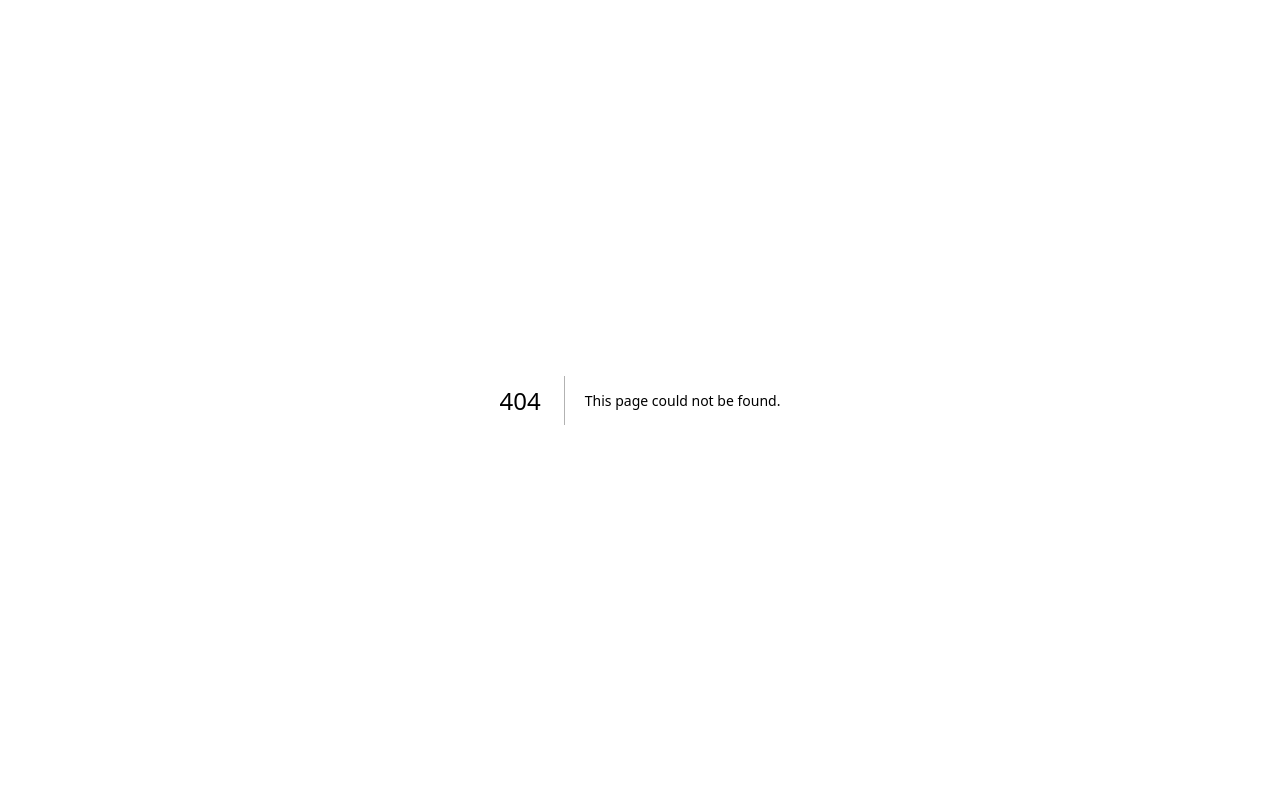
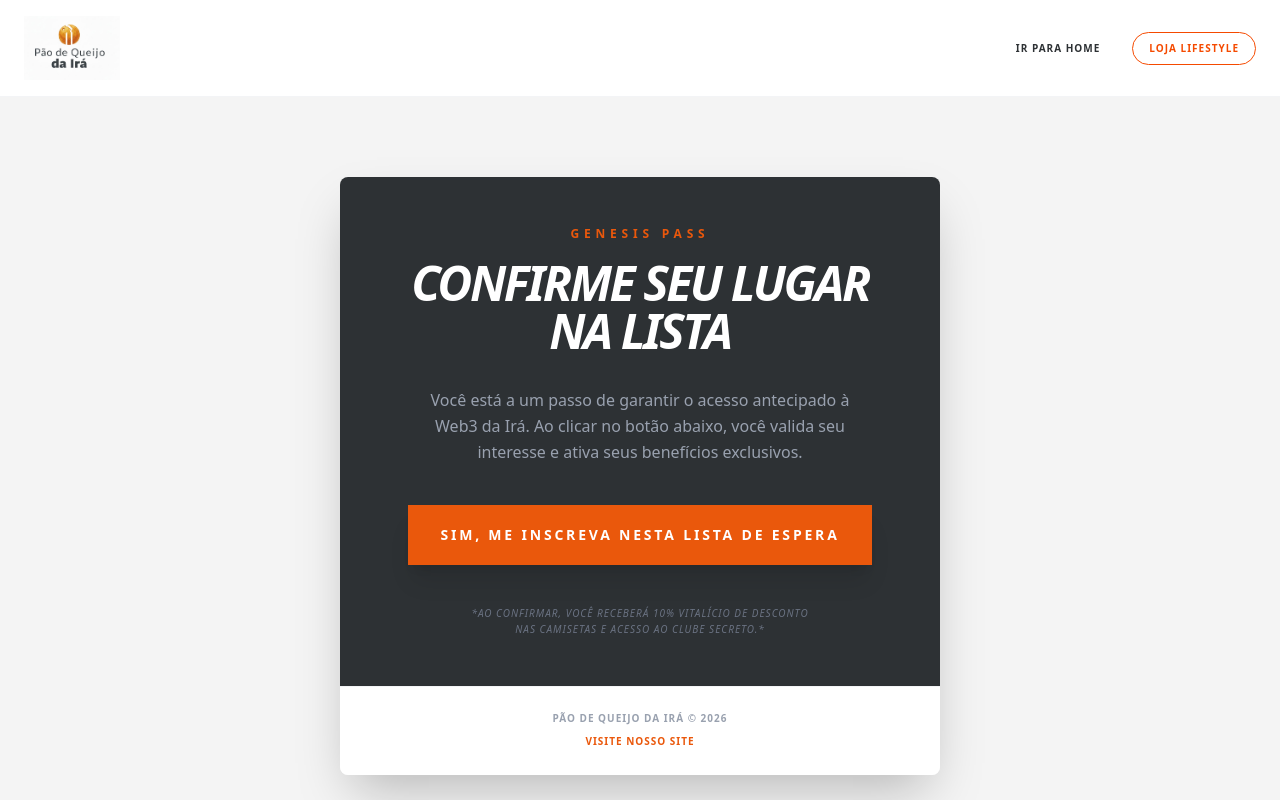
Before and after one commit to SjrPovoas/paodequeijodaira, a Next.js app: page /confirmacao_de_inscricao in a window 1280 px wide. Before the commit this address had no page. Shown: the top 800 px of the page. Built offline with nearby package versions, Linux system fonts and the light colour scheme.

Commit message:
confirmacao-inscricao

```diff
--- /dev/null
+++ b/src/pages/confirmacao_de_inscricao.js
@@ -0,0 +1,99 @@
+import React, { useState } from 'react';
+import Head from 'next/head';
+
+export default function ConfirmacaoInscricao() {
+  const [isMenuOpen, setIsMenuOpen] = useState(false);
+  const toggleMenu = () => setIsMenuOpen(!isMenuOpen);
+
+  return (
+    <div className="bg-[#f4f4f4] text-[#2D3134] antialiased font-sans min-h-screen overflow-x-hidden">
+      <Head>
+        <title>Confirmar Inscrição | Pão de Queijo da Irá</title>
+        <meta name="robots" content="noindex" />
+        <link rel="stylesheet" href="https://cdn.jsdelivr.net/npm/bootstrap-icons@latest/font/bootstrap-icons.min.css" />
+      </Head>
+
+      {/* HEADER */}
+      <header className="border-b border-gray-100 py-4 px-6 sticky top-0 bg-white/95 backdrop-blur-md z-50">
+        <div className="max-w-7xl mx-auto flex justify-between items-center">
+          <a href="https://paodequeijodaira.vercel.app/">
+            <img src="/logo-paodequeijodaira.jpg" alt="Logo" className="h-12 md:h-16 w-auto" />
+          </a>
+
+          <nav className="hidden md:flex space-x-8 text-[10px] font-bold uppercase tracking-widest items-center">
+            <a href="/" className="hover:text-orange-600 transition-colors">Ir para Home</a>
+            <a href="/loja" className="text-orange-600 border border-orange-600 px-4 py-2 rounded-full hover:bg-orange-600 hover:text-white transition-all uppercase">Loja Lifestyle</a>
+          </nav>
+
+          <button onClick={toggleMenu} className="md:hidden text-3xl text-orange-600 z-[60] relative">
+            <i className={isMenuOpen ? "bi bi-x-lg" : "bi bi-list"}></i>
+          </button>
+        </div>
+
+        {/* MENU MOBILE */}
+        <div className={`fixed inset-[5] bg-white z-[-89] flex flex-col items-center justify-center space-y-8 transition-transform duration-500 ease-in-out md:hidden ${isMenuOpen ? 'translate-x-0' : 'translate-x-full'}`}>
+          <nav className="flex flex-col bg-white items-center space-y-6 text-xl font-black uppercase tracking-tighter italic">
+            <a href="/" onClick={toggleMenu}>Home</a>
+            <a href="/loja" onClick={toggleMenu} className="text-orange-600">Loja Lifestyle</a>
+            <a href="/" onClick={toggleMenu} className="bg-orange-600 text-white px-10 py-5 font-black uppercase tracking-widest text-xs not-italic">Ir para Home</a>
+          </nav>
+        </div>
+      </header>
+
+      {/* CONTEÚDO PRINCIPAL (MIMETIZANDO O DESIGN DO EMAIL) */}
+      <main className="flex items-center justify-center py-12 md:py-20 px-4">
+        <div className="max-w-[600px] w-full shadow-2xl overflow-hidden rounded-lg">
+
+          {/* BLOCO ESCURO (ESTILO WEB3/EMAIL) */}
+          <div className="bg-[#2D3134] p-8 md:p-12 text-center text-white">
+            <p className="text-[#ea580c] text-[10px] md:text-[12px] font-black uppercase tracking-[0.4em] mb-4">
+              Genesis Pass
+            </p>
+
+            <h1 className="text-3xl md:text-5xl font-black uppercase italic leading-none tracking-tighter mb-8">
+              Confirme seu lugar <br /> na lista
+            </h1>
+
+            <p className="text-gray-400 text-sm md:text-base leading-relaxed mb-10 max-w-md mx-auto">
+              Você está a um passo de garantir o acesso antecipado à Web3 da Irá.
+              Ao clicar no botão abaixo, você valida seu interesse e ativa seus benefícios exclusivos.
+            </p>
+
+            {/* BOTÃO DE AÇÃO */}
+            <div className="mb-10">
+              <a
+                href="/" // Link final de confirmação ou retorno
+                className="inline-block bg-[#ea580c] hover:bg-[#f97316] text-white font-black uppercase text-xs md:text-sm tracking-[0.2em] px-8 py-5 transition-all transform hover:scale-105 active:scale-95 shadow-xl"
+              >
+                Sim, me inscreva nesta lista de espera
+              </a>
+            </div>
+
+            <p className="text-[10px] text-gray-500 uppercase tracking-widest leading-relaxed italic">
+              *Ao confirmar, você receberá 10% vitalício de desconto <br /> nas camisetas e acesso ao Clube Secreto.*
+            </p>
+          </div>
+
+          {/* FOOTER DO CARD */}
+          <div className="bg-white p-6 text-center border-t border-gray-100">
+            <p className="text-[10px] font-bold text-gray-400 uppercase tracking-widest">
+              Pão de Queijo da Irá © 2026
+            </p>
+            <a
+              href="/"
+              className="inline-block mt-2 text-[#ea580c] text-[10px] font-black uppercase tracking-widest hover:underline"
+            >
+              Visite nosso site
+            </a>
+          </div>
+        </div>
+      </main>
+
+      {/* RODAPÉ DA PÁGINA */}
+      <footer className="py-10 text-center">
+        <div className="pt-8 border-t border-gray-50 text-center">
+            <a href="https://sjrpovoas.vercel.app" target="_blank" className="text-[9px] font-bold uppercase tracking-[0.5em] text-gray-300 hover:text-orange-600 transition-all">Desenvolvido por SjrPovoaS</a>
+        </div>      </footer>
+    </div>
+  );
+}
--- a/src/pages/loja.js
+++ b/src/pages/loja.js
@@ -119,7 +119,7 @@
         </div>
 
         {/* Overlay Menu Mobile (Corrigido: Único e com Z-index adequado) */}
-        <div className={`fixed inset-20 bg-white z-[50] transition-transform duration-500 ease-in-out md:hidden ${isMenuOpen ? 'translate-x-0' : 'translate-x-full'}`}>
+        <div className={`fixed inset-0 bg-white z-[50] transition-transform duration-500 ease-in-out md:hidden ${isMenuOpen ? 'translate-x-0' : 'translate-x-full'}`}>
           <nav className="flex flex-col bg-white  items-center pt-32 space-y-8 text-xl font-black uppercase tracking-tighter italic text-center text-black">
             <a href="#web3" onClick={toggleMenu} className="flex items-center gap-3 border-b-2 border-black pb-1 hover:text-orange-600 transition-colors">
               <span>Lista de espera Genesis Pass</span><i className="bi bi-ticket-perforated text-2xl"></i>
```
